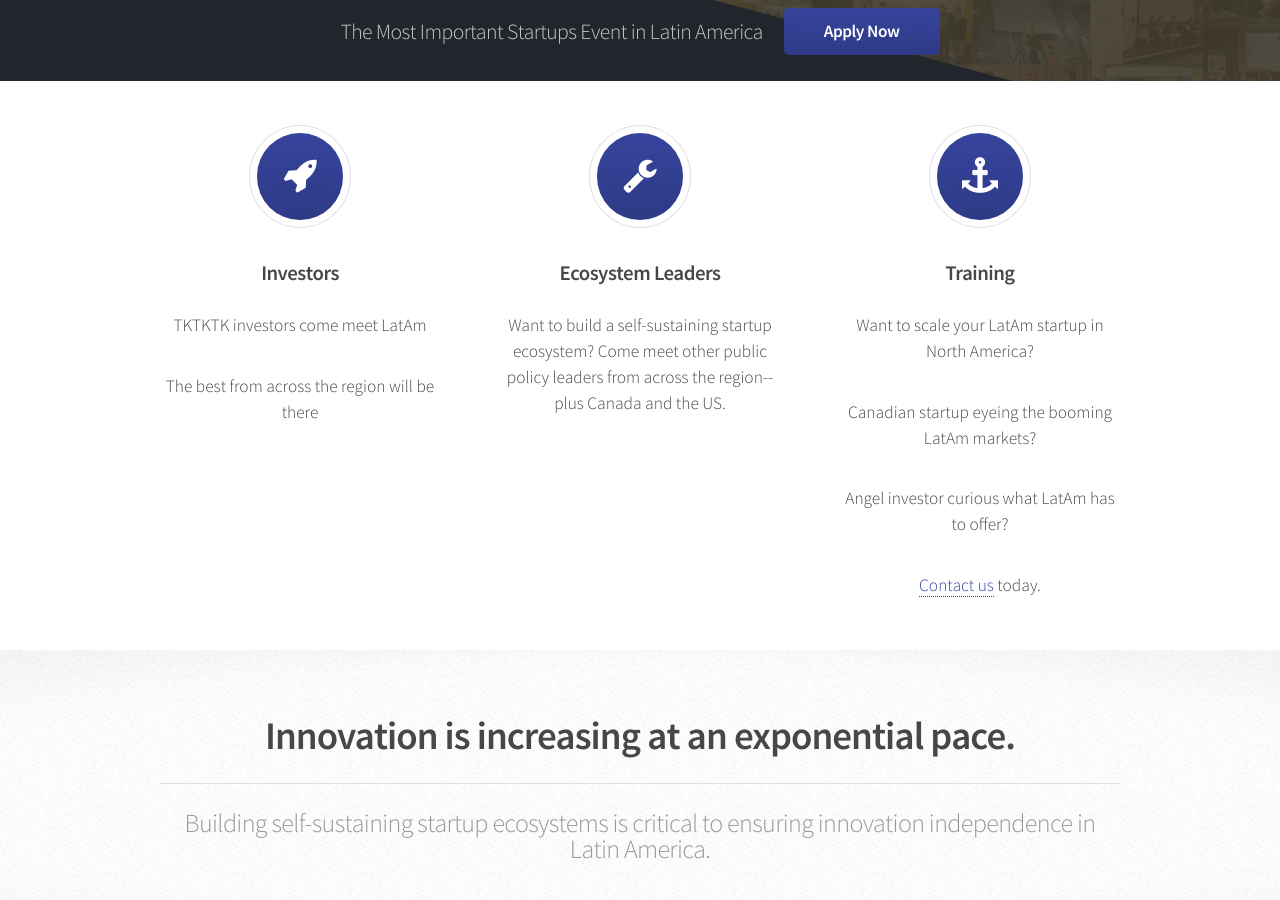
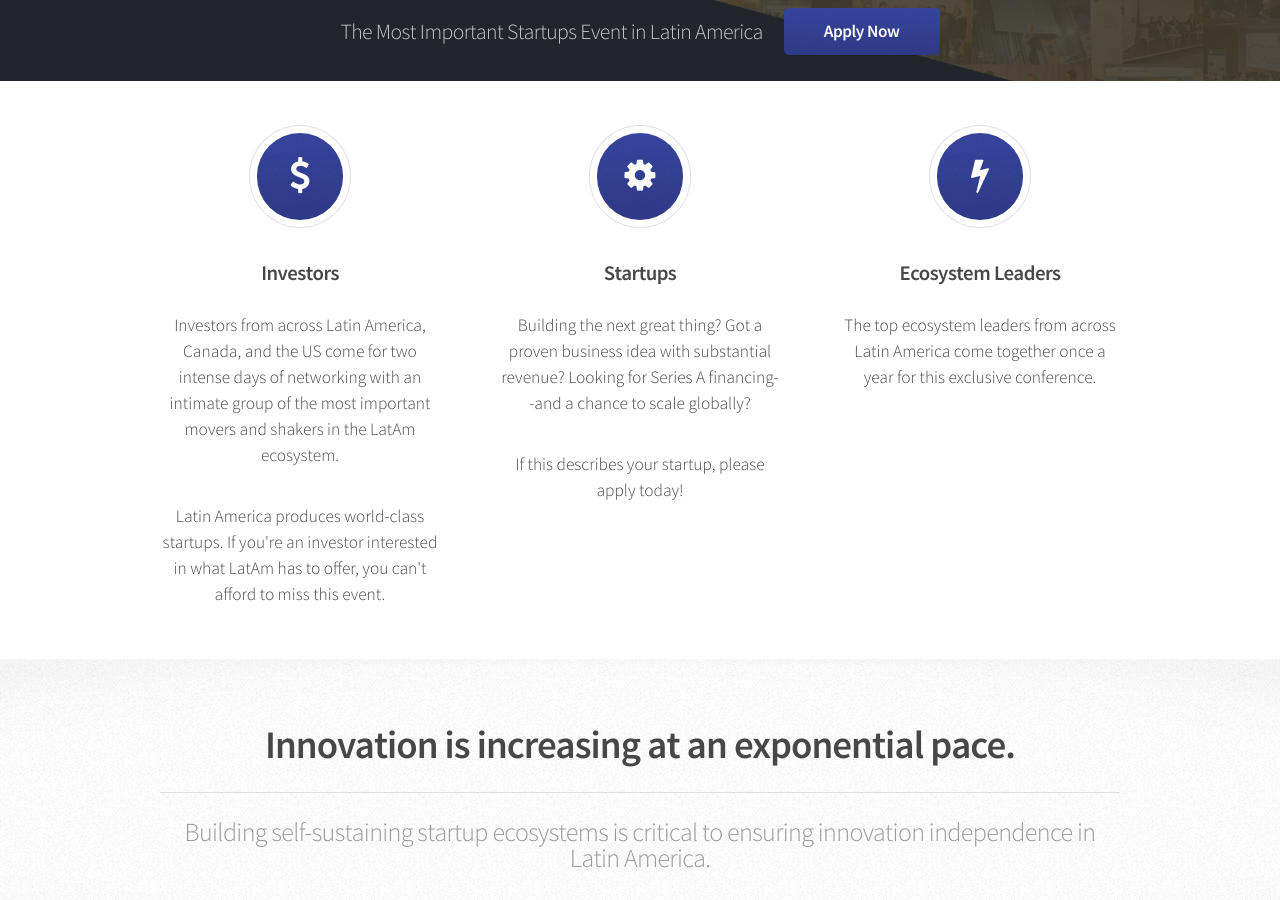
Before and after one commit to LatAmStartups/LatAmStartups.github.io, a Jekyll site: the page built from conference2016.html, in a window 1280 px wide and 900 px high, scrolled down 452 px. Built offline with Jekyll 4.4.1, drawn with Linux system fonts in a browser that asks for light colours.

Commit message:
let's fiddle with a new conf 16 page

```diff
--- a/conference2016.html
+++ b/conference2016.html
@@ -7,7 +7,7 @@ layout: default
 	<section id="banner">
 		<header>
 			<h2><em>The Most Important Startups Event in Latin America</em></h2>
-			<a href="#join-the-movement" class="button">Apply Now</a>
+			<a href="#apply-now" class="button">Apply Now</a>
 		</header>
 	</section>
 
@@ -17,39 +17,29 @@ layout: default
 			<div class="row double">
 				<section class="4u">
 					<div class="box highlight">
-						<i class="icon major fa-rocket"></i>
+						<i class="icon major fa-dollar"></i>
 						<h3>Investors</h3>
-						<p>TKTKTK investors come meet LatAm </p>
-						<p>The best from across the region will be there </p>
+						<p>Investors from across Latin America, Canada, and the US come for two intense days of networking with an intimate group of the most important movers and shakers in the LatAm ecosystem.</p>
+						<p>Latin America produces world-class startups. If you're an investor interested in what LatAm has to offer, you can't afford to miss this event.</p>
 					</div>
 				</section>
 				<section class="4u">
 					<div class="box highlight">
-						<i class="icon major fa-wrench"></i>
-						<h3>Ecosystem Leaders</h3>
-						<p>Want to build a self-sustaining startup ecosystem? Come meet other public policy leaders from across the region--plus Canada and the US.</p>
+						<i class="icon major fa-gear"></i>
+						<h3>Startups</h3>
+						<p>Building the next great thing? Got a proven business idea with substantial revenue? Looking for Series A financing--and a chance to scale globally?</p>
+<p>If this describes your startup, please apply today!</p>
 
 					</div>
 				</section>
 				<section class="4u">
 					<div class="box highlight">
-						<i class="icon major fa-anchor"></i>
-						<h3>Training</h3>
+						<i class="icon major fa-bolt"></i>
+						<h3>Ecosystem Leaders</h3>
 						<p>
-						Want to scale your LatAm startup in North America?
+						The top ecosystem leaders from across Latin America come together once a year for this exclusive conference.
 						</p>
 
-						<p>
-						Canadian startup eyeing the booming LatAm markets?
-						</p>
-
-						<p>
-						Angel investor curious what LatAm has to offer?
-						</p>
-
-						<p>
-						<a href="#contactus">Contact us</a> today.
-						</p>
 					</div>
 				</section>
 			</div>
```
